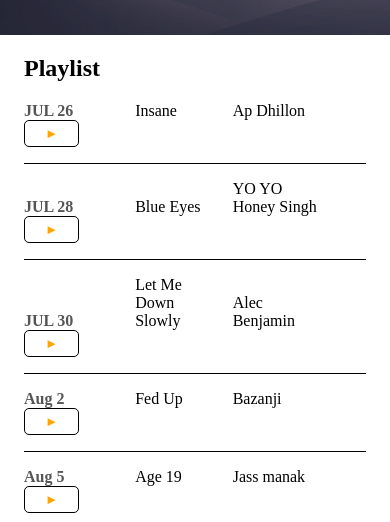
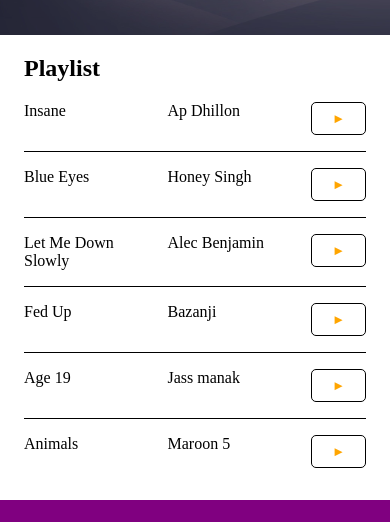
Before and after one commit to RyzerProxy/m1l, a plain HTML site: page index.html in a window 390 px wide. Shown: the part 224-746 px from the top of the page. Drawn offline with Linux system fonts and the light colour scheme; a script that the page names is missing.

Commit message:
Responsive

```diff
--- a/index.html
+++ b/index.html
@@ -37,7 +37,7 @@
             <div class="playlist-row">
                 <span class="playlist-date">JUL 28</span>
                 <span class="playlist-item">Blue Eyes</span>
-                <span class="playlist-arena">YO YO Honey Singh</span>
+                <span class="playlist-arena">Honey Singh</span>
                 <button id="btn2" class="btn-play">&#9658;</button>
                 <audio id="blueEyes" src="music/Blue Eyes - Yo Yo Honey Singh (PagalWorld.com).mp3"></audio>
 
@@ -76,7 +76,7 @@
         <div class="container main-footer-container">
         <h4>The Generics</h4>
         <ul>
-        <li><img class="social" src="/images/spotify.png" alt="" srcset=""></li>
+        <li><img class="social" src="./images/spotify.png" alt="" srcset=""></li>
         <li><img class="social" src="/images/yt.png" alt="" srcset=""></li>
     </ul>
     </div>
--- a/style.css
+++ b/style.css
@@ -2,6 +2,20 @@ body {
     padding: 0;
     margin: 0;
 }
+
+@media only screen and (max-width: 600px) {
+    .playlist-date {
+        display: none !important;
+    }
+    .playlist-row{
+        display: flex !important;
+        justify-content: space-between !important;
+    }
+    .playlist-arena{
+        width: 30% !important;
+    }
+
+  }
 
 .main-head {
     background-image: url(images/812556.jpg);
@@ -134,7 +148,7 @@ footer li a:hover {
 .playlist-item {
     display: inline-block;
     padding-right: .5em;
-    width: 25%;
+    width: 30%;
     align-items: center;
 }
 
@@ -158,6 +172,8 @@ footer li a:hover {
     padding: 5px 20px;
     border: 1px solid black;
     border-radius: 5px;
+    height: 33px;
+    width: 55px;
 }
 .btn-store {
     cursor: pointer;
@@ -249,7 +265,7 @@ footer li a:hover {
 }
 
 .cart-item-image {
-    width: 75px;
+    width: 65px;
     height: auto;
     border-radius: 10px;
 }
```
